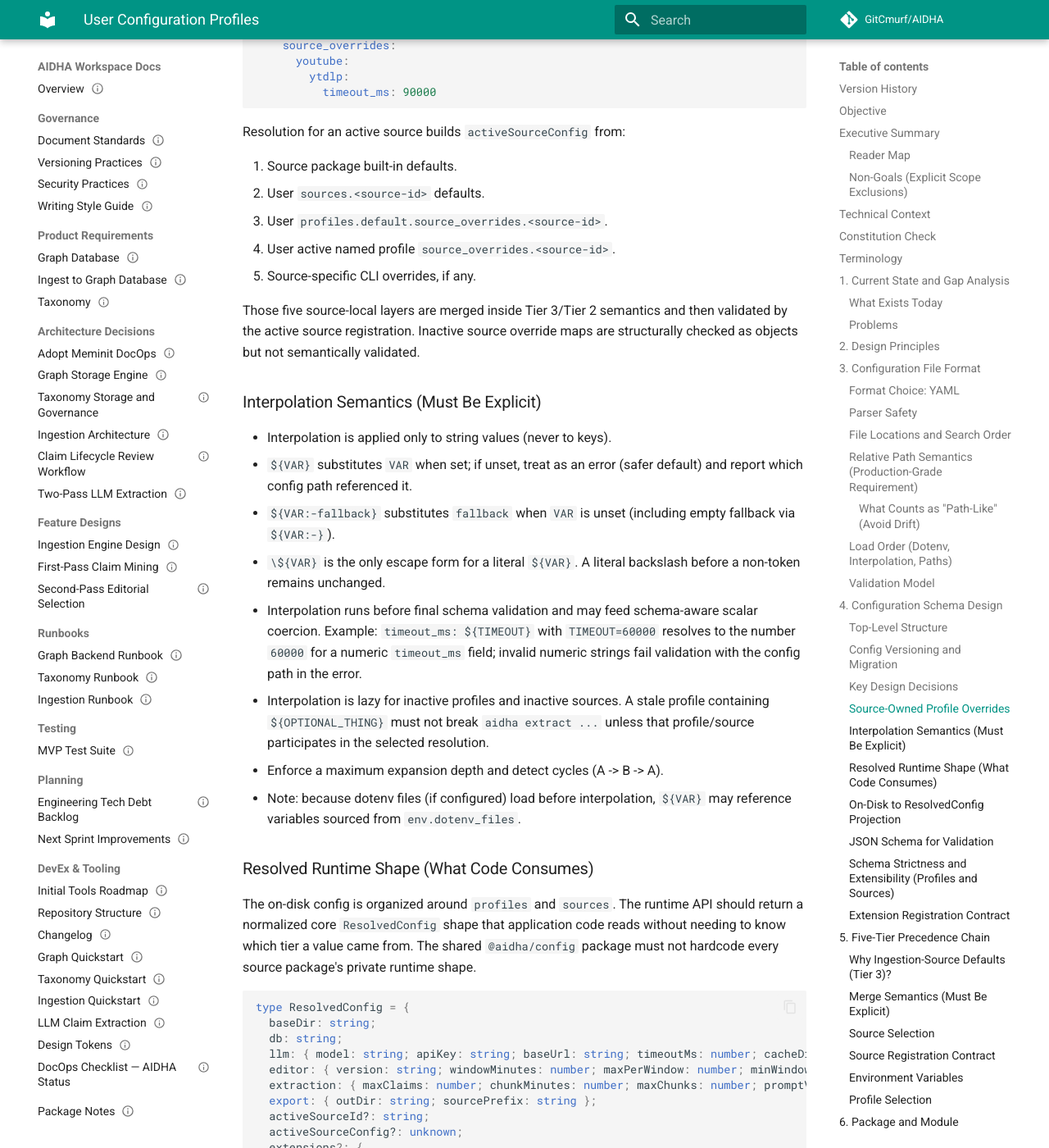
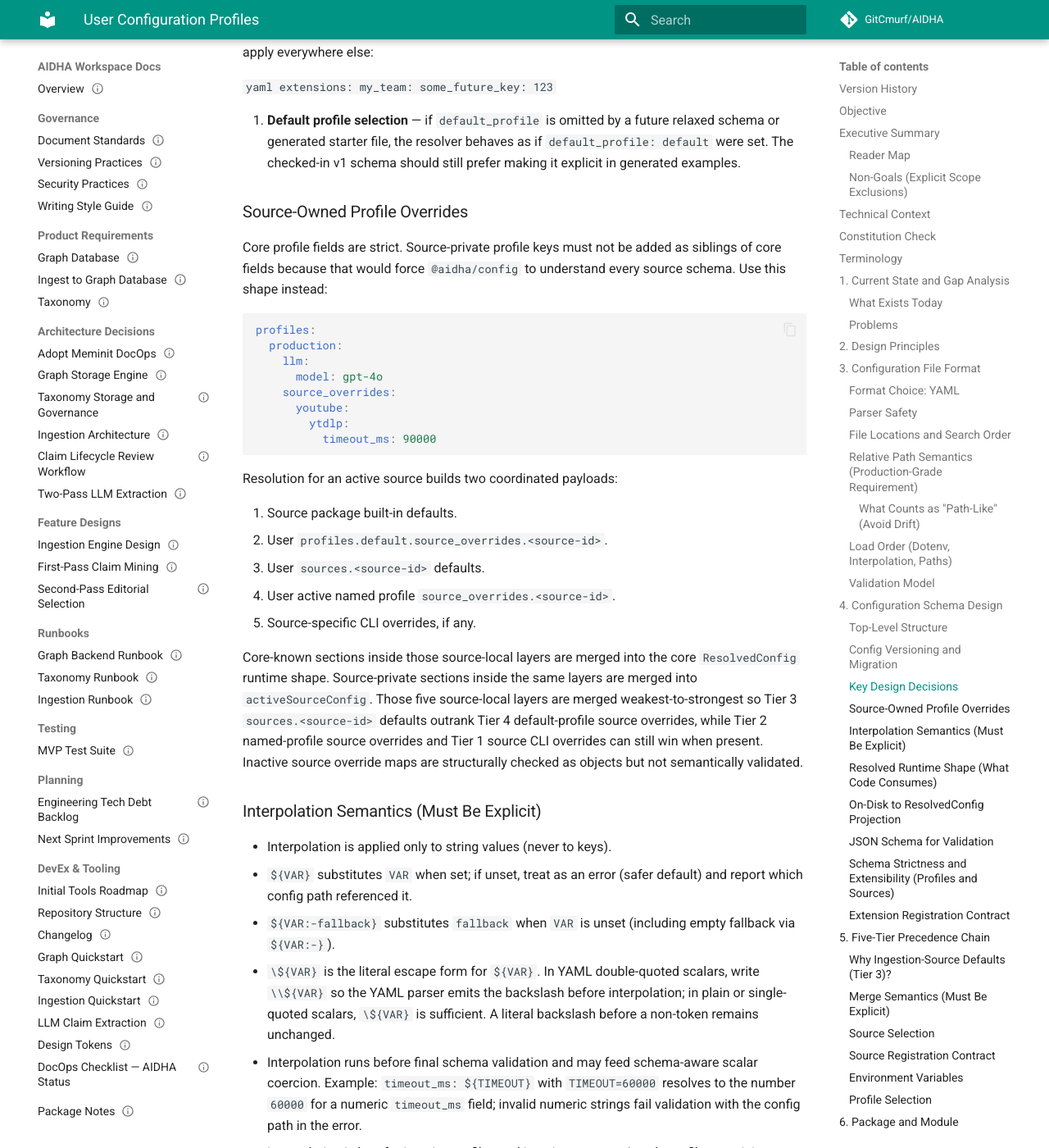
Before and after one commit to GitCmurf/AIDHA, an MkDocs documentation site: the page built from docs/05-planning/plan-005-user-configuration-profiles.md, in a window 1280 px wide and 1400 px high, scrolled down 13074 px. Shown: the whole window at 82% size. Built offline with MkDocs 1.6.1 and Material for MkDocs 9.7.7, drawn with Linux system fonts in a browser that asks for light colours; comment, search, counter and statistics services are not loaded; the version menu is left out; some of the changed text lies outside the part shown.

Commit message:
fix: docs (RevRem)

````diff
--- a/docs/01-indices/catalog.json
+++ b/docs/01-indices/catalog.json
@@ -357,7 +357,7 @@
       "document_id": "AIDHA-PLAN-005",
       "owner": "Repo Maintainers",
       "status": "In Review",
-      "version": "1.3",
+      "version": "1.6",
       "last_updated": "2026-05-15",
       "title": "User Configuration Profiles",
       "type": "PLAN",
--- a/docs/05-planning/plan-005-user-configuration-profiles.md
+++ b/docs/05-planning/plan-005-user-configuration-profiles.md
@@ -38,6 +38,9 @@ docops_version: "2.0"
 | 1.1     | 2026-05-15 | AI     | Decouple core resolved config from source-specific schemas; tighten extension, writer, dotenv, and explain UX contracts. | — | In Review | — |
 | 1.2     | 2026-05-15 | AI     | Promote implementation drift into Phase 5 remediation; add error, schema-change, logging, and decision contracts. | GLM | In Review | — |
 | 1.3     | 2026-05-15 | AI     | Resolve source-boundary contract gaps; split Phase 5 into executable work packages with owned tests. | Self-review | In Review | — |
+| 1.4     | 2026-05-15 | AI     | Correct source-owned precedence so source defaults outrank default-profile source overrides. | Self-review | In Review | — |
+| 1.5     | 2026-05-15 | AI     | Clarify core-vs-source-private source merges and fix profile-prefixed migration paths. | Self-review | In Review | — |
+| 1.6     | 2026-05-15 | AI     | Clarify YAML-safe interpolation escaping and source-private merge precedence wording. | Self-review | In Review | — |
 
 ## Objective
 
@@ -493,17 +496,22 @@ profiles:
           timeout_ms: 90000
 ```
 
-Resolution for an active source builds `activeSourceConfig` from:
+Resolution for an active source builds two coordinated payloads:
 
 1. Source package built-in defaults.
-2. User `sources.<source-id>` defaults.
-3. User `profiles.default.source_overrides.<source-id>`.
+2. User `profiles.default.source_overrides.<source-id>`.
+3. User `sources.<source-id>` defaults.
 4. User active named profile `source_overrides.<source-id>`.
 5. Source-specific CLI overrides, if any.
 
-Those five source-local layers are merged inside Tier 3/Tier 2 semantics and
-then validated by the active source registration. Inactive source override maps
-are structurally checked as objects but not semantically validated.
+Core-known sections inside those source-local layers are merged into the core
+`ResolvedConfig` runtime shape. Source-private sections inside the same layers
+are merged into `activeSourceConfig`. Those five source-local layers are merged
+weakest-to-strongest so Tier 3 `sources.<source-id>` defaults outrank Tier 4
+default-profile source overrides, while Tier 2 named-profile source overrides
+and Tier 1 source CLI overrides can still win when present. Inactive source
+override maps are structurally checked as objects but not semantically
+validated.
 
 ### Interpolation Semantics (Must Be Explicit)
 
@@ -512,8 +520,10 @@ are structurally checked as objects but not semantically validated.
   and report which config path referenced it.
 - `${VAR:-fallback}` substitutes `fallback` when `VAR` is unset (including empty
   fallback via `${VAR:-}`).
-- `\${VAR}` is the only escape form for a literal `${VAR}`. A literal backslash
-  before a non-token remains unchanged.
+- `\${VAR}` is the literal escape form for `${VAR}`. In YAML double-quoted
+  scalars, write `\\${VAR}` so the YAML parser emits the backslash before
+  interpolation; in plain or single-quoted scalars, `\${VAR}` is sufficient.
+  A literal backslash before a non-token remains unchanged.
 - Interpolation runs before final schema validation and may feed schema-aware
   scalar coercion. Example: `timeout_ms: ${TIMEOUT}` with `TIMEOUT=60000`
   resolves to the number `60000` for a numeric `timeout_ms` field; invalid
@@ -583,10 +593,14 @@ This distinction is part of the public contract.
    `ResolvedConfig` boundary (`api_key` → `apiKey`, `timeout_ms` → `timeoutMs`).
 4. Preserve extension data only under `ResolvedConfig.extensions.{global,source,profile}`.
    Do not hoist unknown extension keys into top-level runtime sections.
-5. If a source is selected, place the merged source-specific payload into
-   `activeSourceConfig` without core-level type assumptions. The source payload
-   is built from source built-in defaults, user `sources.<id>`, default-profile
-   source overrides, named-profile source overrides, and source CLI overrides.
+5. If a source is selected, merge any core-known sections from the source
+   layers into the core `ResolvedConfig` and place only source-private fields
+   into `activeSourceConfig` without core-level type assumptions. The source-
+   private payload is built from source built-in defaults, user
+   `profiles.default.source_overrides.<source-id>`, user `sources.<source-id>`
+   defaults, named-profile source overrides, and source CLI overrides, with
+   Tier 3 `sources.<source-id>` defaults outranking Tier 4 default-profile
+   source overrides.
 6. If no source is selected, source-only sections from `sources.<id>` and
    `profiles.<name>.source_overrides.<id>` are not merged into
    `activeSourceConfig`.
@@ -628,14 +644,21 @@ Projects to:
 ```typescript
 {
   llm: { model: "gpt-4o", timeoutMs: 30000, ... },
+  extraction: { maxChunks: 12, ... },
   activeSourceId: "youtube",
   activeSourceConfig: {
-    ytdlp: { timeout_ms: 90000, keep_files: true },
+    ytdlp: { timeout_ms: 90000, keep_files: false },
     youtube: { cookie: "" }
   }
 }
 ```
 
+Here, `sources.youtube.extraction.max_chunks` flows into the core
+`ResolvedConfig.extraction` object, while the source-private `ytdlp` and
+`youtube` sections remain in `activeSourceConfig`. `keep_files` stays `false`
+from `sources.youtube` because Tier 3 source defaults outrank
+`profiles.default.source_overrides.youtube`, while `timeout_ms` still resolves
+to `90000` from the active named profile override.
 Then `praecis/youtube` validates and camel-cases that opaque payload into its
 own local runtime type.
 
@@ -1371,8 +1394,8 @@ All tests run via: `pnpm -C packages/aidha-config test`
 | `defaults.test.ts`          | Default object matches schema; all keys present; types correct.                                                                                                         |
 | `loader.test.ts`            | File discovery priority; YAML parse; missing file returns null; malformed YAML throws; dotenv load when configured; arbitrary `--config` base_dir behavior; dotenv symlink/ownership/boundary guardrails. |
 | `loader-order.test.ts`      | End-to-end loader order: base_dir_prelim → dotenv → structural validation → lazy active-tier interpolation → semantic validation/coercion → base_dir override → path resolution. |
-| `interpolation.test.ts`     | `${VAR}` expansion; `${VAR:-fallback}` defaults; `\${VAR}` escape; typed scalar coercion such as `timeout_ms: ${TIMEOUT}`; inactive profile laziness; loop detection; max depth limits. |
-| `resolver.test.ts`          | Five-tier merge: CLI overrides profile; profile overrides source; source overrides default; default overrides hardcoded. Partial profiles. Source skipping. Deep merge. Core projection to `ResolvedConfig` plus opaque `activeSourceConfig`. |
+| `interpolation.test.ts`     | `${VAR}` expansion; `${VAR:-fallback}` defaults; `\${VAR}` escape in plain/single-quoted YAML; `\\${VAR}` escape in double-quoted YAML; typed scalar coercion such as `timeout_ms: ${TIMEOUT}`; inactive profile laziness; loop detection; max depth limits. |
+| `resolver.test.ts`          | Five-tier merge: CLI overrides active profile; active profile overrides source defaults; source defaults outrank default-profile source_overrides; default profile overrides hardcoded. Partial profiles. Source skipping. Deep merge. Core projection to `ResolvedConfig` plus opaque `activeSourceConfig`. |
 | `paths.test.ts`             | `base_dir` computation; relative path resolution; absolute paths passthrough.                                                                                           |
 | `redact.test.ts`            | Schema-aware redaction and safe printing behavior; `--show-secrets` bypass.                                                                                             |
 | `explain.test.ts`           | `config explain` provenance: tier selection and origin tracking.                                                                                                        |
@@ -1624,15 +1647,18 @@ own slice rather than hidden inside historical phase estimates.
 ## Appendix A: Environment Variable Migration Map
 
 This table maps every current `process.env` reference to the normalized config
-path. Core paths project directly into `ResolvedConfig`; source-owned paths
-project into `ResolvedConfig.activeSourceConfig` and are then validated/narrowed
-by the consuming source package. The value may come from any tier
-(CLI/profile/source/default/hardcoded), and secrets should typically be provided
-via interpolation rather than stored directly in YAML.
-
-Note: on-disk defaults for YouTube live under `sources.youtube.*`. At runtime,
-the core resolver exposes those values as an opaque active-source payload, and
-`praecis/youtube` owns any typed `ytdlp.*` or `youtube.*` convenience shape.
+path. Core paths project directly into `ResolvedConfig`; source-owned core
+sections project into `ResolvedConfig`, while source-private paths project into
+`ResolvedConfig.activeSourceConfig` and are then validated/narrowed by the
+consuming source package. The value may come from any tier
+(CLI/profile/source/default/hardcoded), and secrets should typically be
+provided via interpolation rather than stored directly in YAML.
+
+Note: on-disk defaults for YouTube live under `sources.youtube.*`. Core-known
+sections from that branch are promoted into `ResolvedConfig`, while
+source-private sections remain in the opaque active-source payload that
+`praecis/youtube` validates and narrows as typed `ytdlp.*` or `youtube.*`
+convenience shapes.
 
 | Current Env Var                                                     | Config Path                                                    | Notes                                    |
 | ------------------------------------------------------------------- | -------------------------------------------------------------- | ---------------------------------------- |
@@ -1643,14 +1669,14 @@ the core resolver exposes those values as an opaque active-source payload, and
 | `AIDHA_LLM_CACHE_DIR`                                               | `llm.cache_dir`                                                | Core config                              |
 | `AIDHA_EDITOR_VERSION`                                              | `editor.version`                                               | Core config                              |
 | `AIDHA_CLAIMS_PROMPT_VERSION`                                       | `extraction.prompt_version`                                    | Core config                              |
-| `AIDHA_YTDLP_BIN` / `YTDLP_BIN`                                     | `source_overrides.youtube.ytdlp.bin` or `sources.youtube.ytdlp.bin` | Source-owned; consolidate dual env vars |
-| `AIDHA_YTDLP_COOKIES_FILE` / `YTDLP_COOKIES_FILE` / `YTDLP_COOKIES` | `source_overrides.youtube.ytdlp.cookies_file` or `sources.youtube.ytdlp.cookies_file` | Source-owned; consolidate triple env vars |
-| `AIDHA_YTDLP_TIMEOUT_MS`                                            | `source_overrides.youtube.ytdlp.timeout_ms` or `sources.youtube.ytdlp.timeout_ms` | Source-owned                             |
-| `AIDHA_YTDLP_JS_RUNTIMES` / `YTDLP_JS_RUNTIMES`                     | `source_overrides.youtube.ytdlp.js_runtimes` or `sources.youtube.ytdlp.js_runtimes` | Source-owned; consolidate dual env vars |
-| `AIDHA_YTDLP_KEEP_FILES`                                            | `source_overrides.youtube.ytdlp.keep_files` or `sources.youtube.ytdlp.keep_files` | Source-owned                             |
-| `YOUTUBE_COOKIE` / `YOUTUBE_COOKIES` / `AIDHA_YOUTUBE_COOKIE`       | `source_overrides.youtube.youtube.cookie` or `sources.youtube.youtube.cookie` | Source-owned; consolidate triple env vars |
-| `YOUTUBE_INNERTUBE_API_KEY`                                         | `source_overrides.youtube.youtube.innertube_api_key` or `sources.youtube.youtube.innertube_api_key` | Source-owned                             |
-| `AIDHA_DEBUG_TRANSCRIPT`                                            | `source_overrides.youtube.youtube.debug_transcript` or `sources.youtube.youtube.debug_transcript` | Source-owned                             |
+| `AIDHA_YTDLP_BIN` / `YTDLP_BIN`                                     | `profiles.default.source_overrides.youtube.ytdlp.bin`, `profiles.<name>.source_overrides.youtube.ytdlp.bin`, or `sources.youtube.ytdlp.bin` | Source-owned; consolidate dual env vars |
+| `AIDHA_YTDLP_COOKIES_FILE` / `YTDLP_COOKIES_FILE` / `YTDLP_COOKIES` | `profiles.default.source_overrides.youtube.ytdlp.cookies_file`, `profiles.<name>.source_overrides.youtube.ytdlp.cookies_file`, or `sources.youtube.ytdlp.cookies_file` | Source-owned; consolidate triple env vars |
+| `AIDHA_YTDLP_TIMEOUT_MS`                                            | `profiles.default.source_overrides.youtube.ytdlp.timeout_ms`, `profiles.<name>.source_overrides.youtube.ytdlp.timeout_ms`, or `sources.youtube.ytdlp.timeout_ms` | Source-owned                             |
+| `AIDHA_YTDLP_JS_RUNTIMES` / `YTDLP_JS_RUNTIMES`                     | `profiles.default.source_overrides.youtube.ytdlp.js_runtimes`, `profiles.<name>.source_overrides.youtube.ytdlp.js_runtimes`, or `sources.youtube.ytdlp.js_runtimes` | Source-owned; consolidate dual env vars |
+| `AIDHA_YTDLP_KEEP_FILES`                                            | `profiles.default.source_overrides.youtube.ytdlp.keep_files`, `profiles.<name>.source_overrides.youtube.ytdlp.keep_files`, or `sources.youtube.ytdlp.keep_files` | Source-owned                             |
+| `YOUTUBE_COOKIE` / `YOUTUBE_COOKIES` / `AIDHA_YOUTUBE_COOKIE`       | `profiles.default.source_overrides.youtube.youtube.cookie`, `profiles.<name>.source_overrides.youtube.youtube.cookie`, or `sources.youtube.youtube.cookie` | Source-owned; consolidate triple env vars |
+| `YOUTUBE_INNERTUBE_API_KEY`                                         | `profiles.default.source_overrides.youtube.youtube.innertube_api_key`, `profiles.<name>.source_overrides.youtube.youtube.innertube_api_key`, or `sources.youtube.youtube.innertube_api_key` | Source-owned                             |
+| `AIDHA_DEBUG_TRANSCRIPT`                                            | `profiles.default.source_overrides.youtube.youtube.debug_transcript`, `profiles.<name>.source_overrides.youtube.youtube.debug_transcript`, or `sources.youtube.youtube.debug_transcript` | Source-owned                             |
 
 ## Appendix B: Example Annotated Config File
 
````
Also changed, not shown: other parts of docs/05-planning/plan-005-user-configuration-profiles.md (+4 -2 lines), 2 other files.
